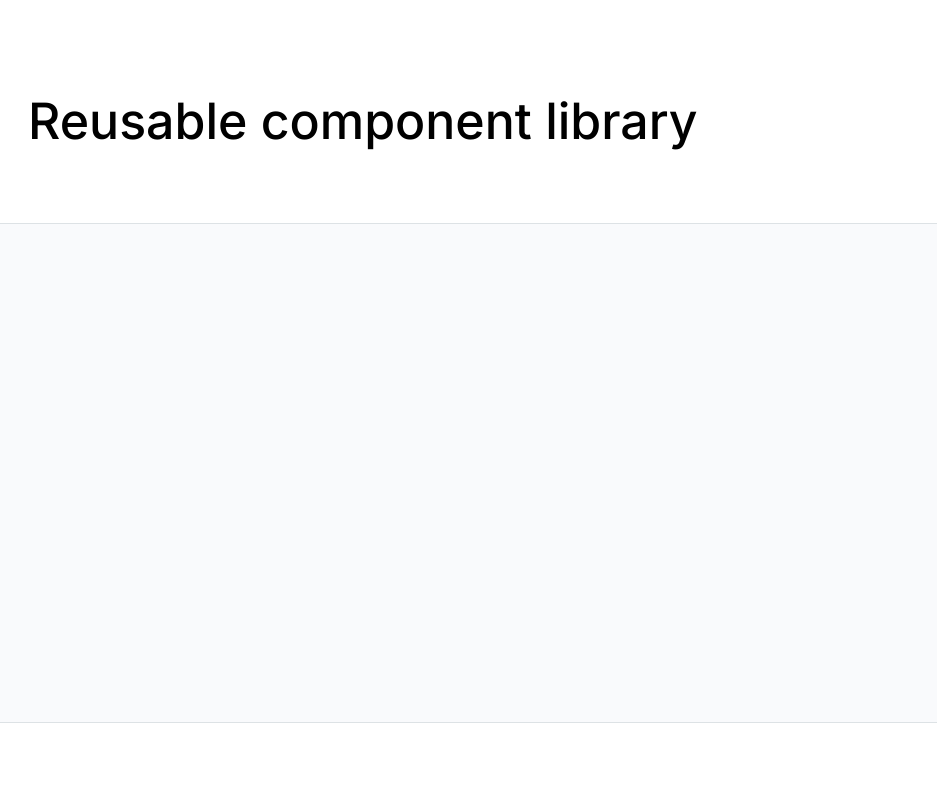
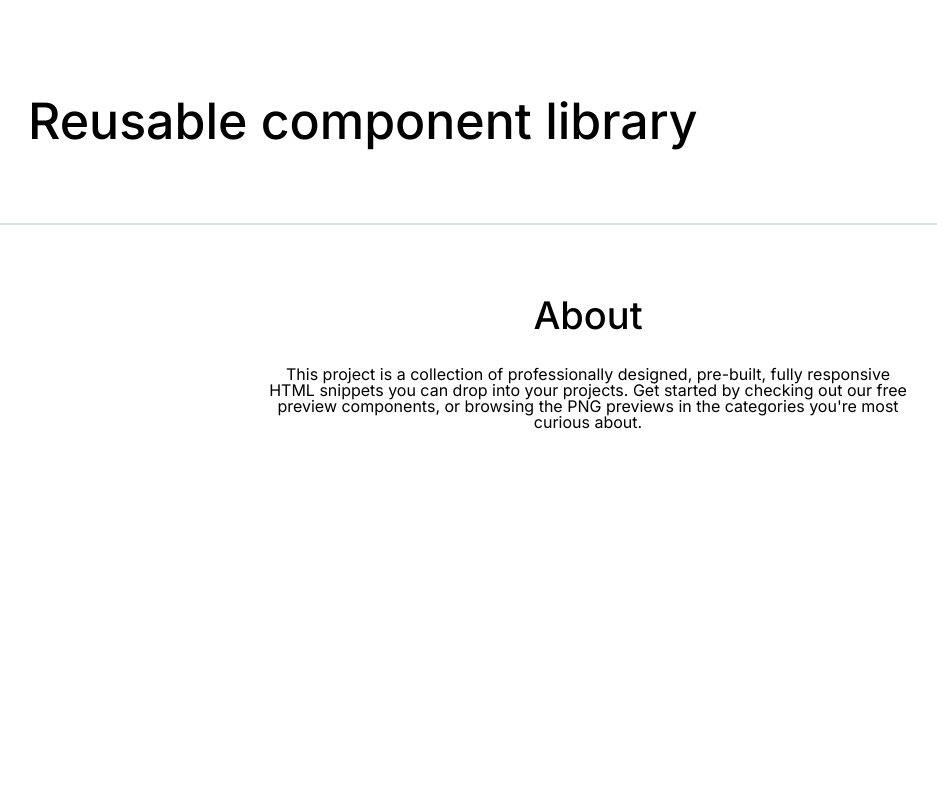
Before and after one commit to js-tasks-ru/htmlcss-20210812_bleshunov5b, a website: page index.html in a window 1280 px wide. Shown: the top 791 px of the page, without its empty margins (52-989 px from the left). Drawn offline with Linux system fonts and the light colour scheme.

Commit message:
fix flaws

```diff
--- a/components/footer/footer.css
+++ b/components/footer/footer.css
@@ -1,13 +1,14 @@
 /* Стилизация подвала */
 .footer {
   background-color: var(--white);
+  padding: 71px 0 136px;
 }
 
 .footer__title {
   font-size: 38px;
   font-weight: 500;
   text-align: center;
-  margin: 71px auto 32px;
+  margin-bottom: 32px;
 }
 
 .footer__content {
@@ -15,5 +16,5 @@
   font-size: 16px;
   font-weight: 400;
   text-align: center;
-  margin: 0 auto 136px;
+  margin: auto;
 }
--- a/components/header/header.css
+++ b/components/header/header.css
@@ -1,10 +1,7 @@
 /* Стилизация шапки */
 .header {
   background-color: var(--white);
-}
-
-.header__wrapper {
-  margin: 96px 160px 77px 96px;
+  padding: 96px 0 77px;
 }
 
 .header__title {
--- a/components/main_section/main_section.css
+++ b/components/main_section/main_section.css
@@ -1,7 +1,6 @@
 /* Стилизация основной части страницы */
 .main {
   background-color: var(--grey-5);
-  height: 500px;
   border-top: 1px solid var(--grey-2);
   border-bottom: 1px solid var(--grey-2);
 }
--- a/components/page/page.css
+++ b/components/page/page.css
@@ -1,8 +1,4 @@
 /* Стилизация главной страницы */
-.header__title {
-  margin: 96px 0 77px 0;
-}
-
 .page__box {
   max-width: 1120px;
   width: 100%;
```
